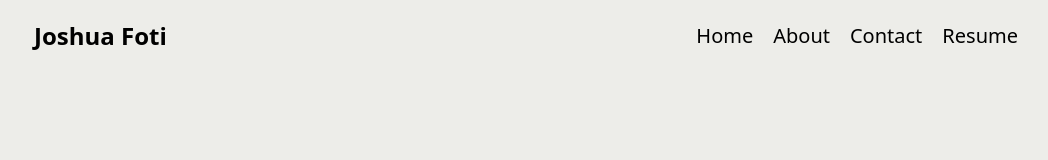
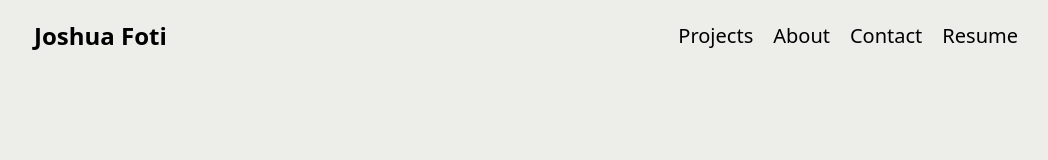
Before and after one commit to Jfoti64/portfolio, a React (Vite) app: page / in a window 1280 px wide. Shown: the top 160 px of the page, without its empty margins (114-1162 px from the left). Built offline with nearby package versions, Linux system fonts and the light colour scheme.

Commit message:
Add links to each section.

```diff
--- a/src/components/About.jsx
+++ b/src/components/About.jsx
@@ -1,6 +1,9 @@
 const About = () => {
   return (
-    <div className="flex flex-col md:flex-row items-center justify-center text-center p-5 bg-customBackground gap-5 w-full max-w-screen-lg">
+    <div
+      id="about"
+      className="flex flex-col md:flex-row items-center justify-center text-center p-5 bg-customBackground gap-5 w-full max-w-screen-lg"
+    >
       <div className="flex flex-col items-center md:w-2/3">
         <h1 className="text-4xl font-bold mb-4">About Me</h1>
         <p className="text-xl mb-8 max-w-2xl">
--- a/src/components/Navbar.jsx
+++ b/src/components/Navbar.jsx
@@ -5,8 +5,8 @@ const Navbar = () => {
         Joshua Foti
       </a>
       <div className="flex flex-row gap-5">
-        <a href="#" className="hover:text-customHover text-xl">
-          Home
+        <a href="#projects" className="hover:text-customHover text-xl">
+          Projects
         </a>
         <a href="#about" className="hover:text-customHover text-xl">
           About
--- a/src/components/Projects.jsx
+++ b/src/components/Projects.jsx
@@ -1,6 +1,9 @@
 const Projects = () => {
   return (
-    <div className="flex flex-col items-center text-center p-5 bg-customBackground gap-5 w-full max-w-screen-lg">
+    <div
+      id="projects"
+      className="flex flex-col items-center text-center p-5 bg-customBackground gap-5 w-full max-w-screen-lg"
+    >
       <div className="flex flex-col items-center md:w-2/3">
         <h1 className="text-4xl font-bold mb-4">Projects</h1>
       </div>
```
